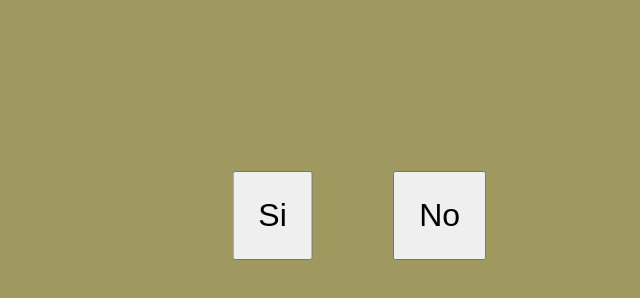
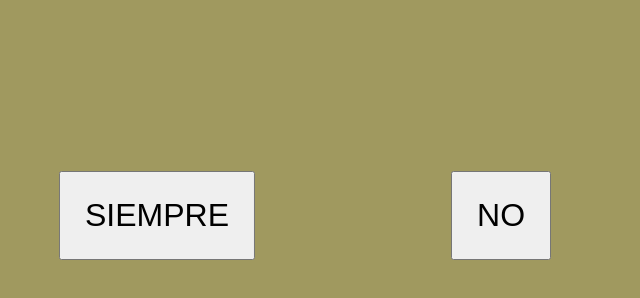
Before and after one commit to Norlan1223/pendejo, a plain HTML site: page index.html in a window 1280 px wide. Shown: the part 250-548 px from the top of the page, without its empty margins (287-927 px from the left). Drawn offline with Linux system fonts and the light colour scheme.

Commit message:
Update index.html

```diff
--- a/index.html
+++ b/index.html
@@ -10,9 +10,9 @@
 <body>
 
     <div class="contenedor">
-        <p>¿tenes retraso y sos pendeja?</p>
-        <button id="yesBtn">Si</button>
-        <button id="noBtn">No</button>
+        <p>¿WESLY ME CHUPA LA POLLA?</p>
+        <button id="yesBtn">SIEMPRE</button>
+        <button id="noBtn">NO</button>
     </div>
     <script src="index.js"></script>
 
```
